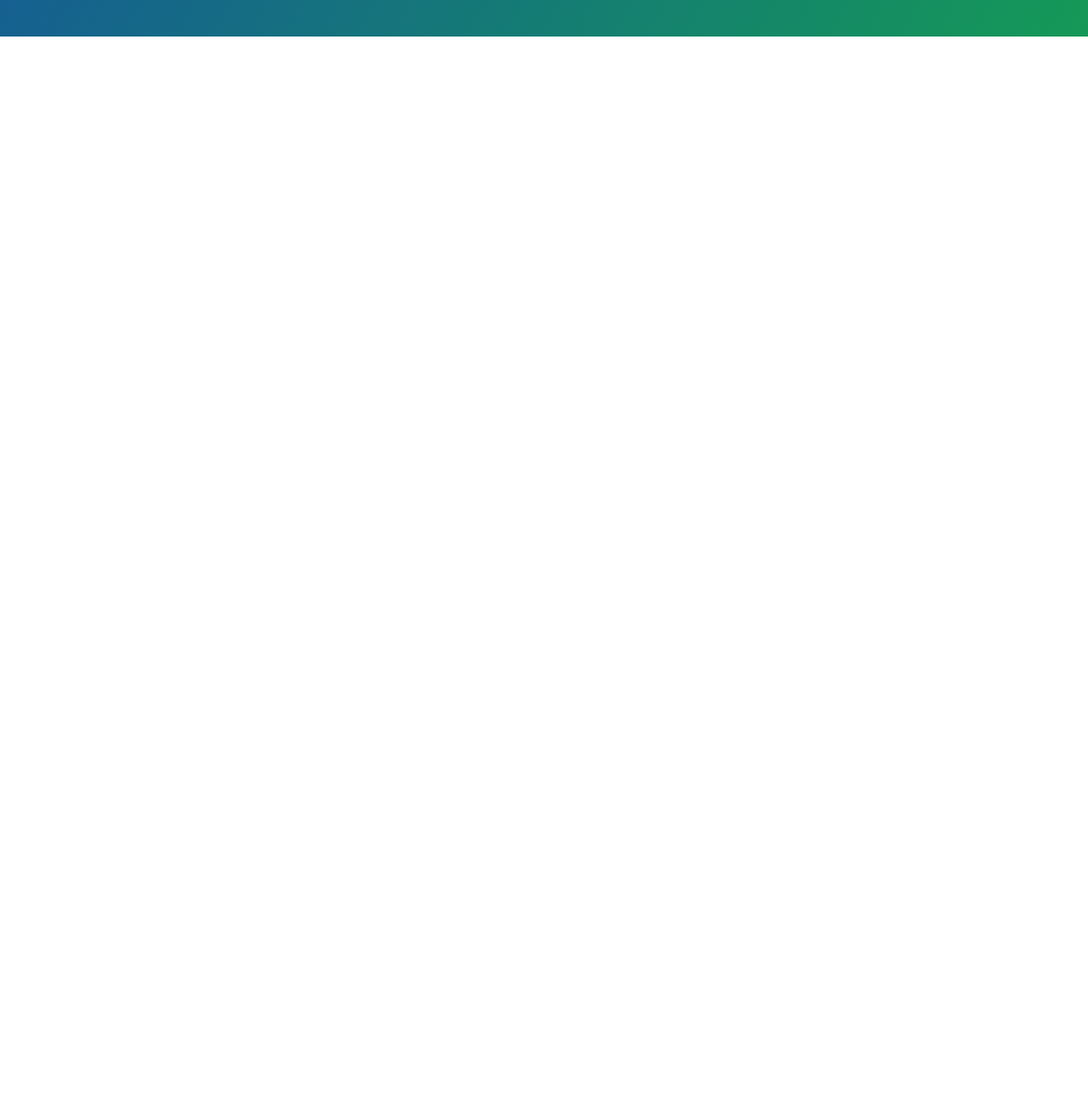
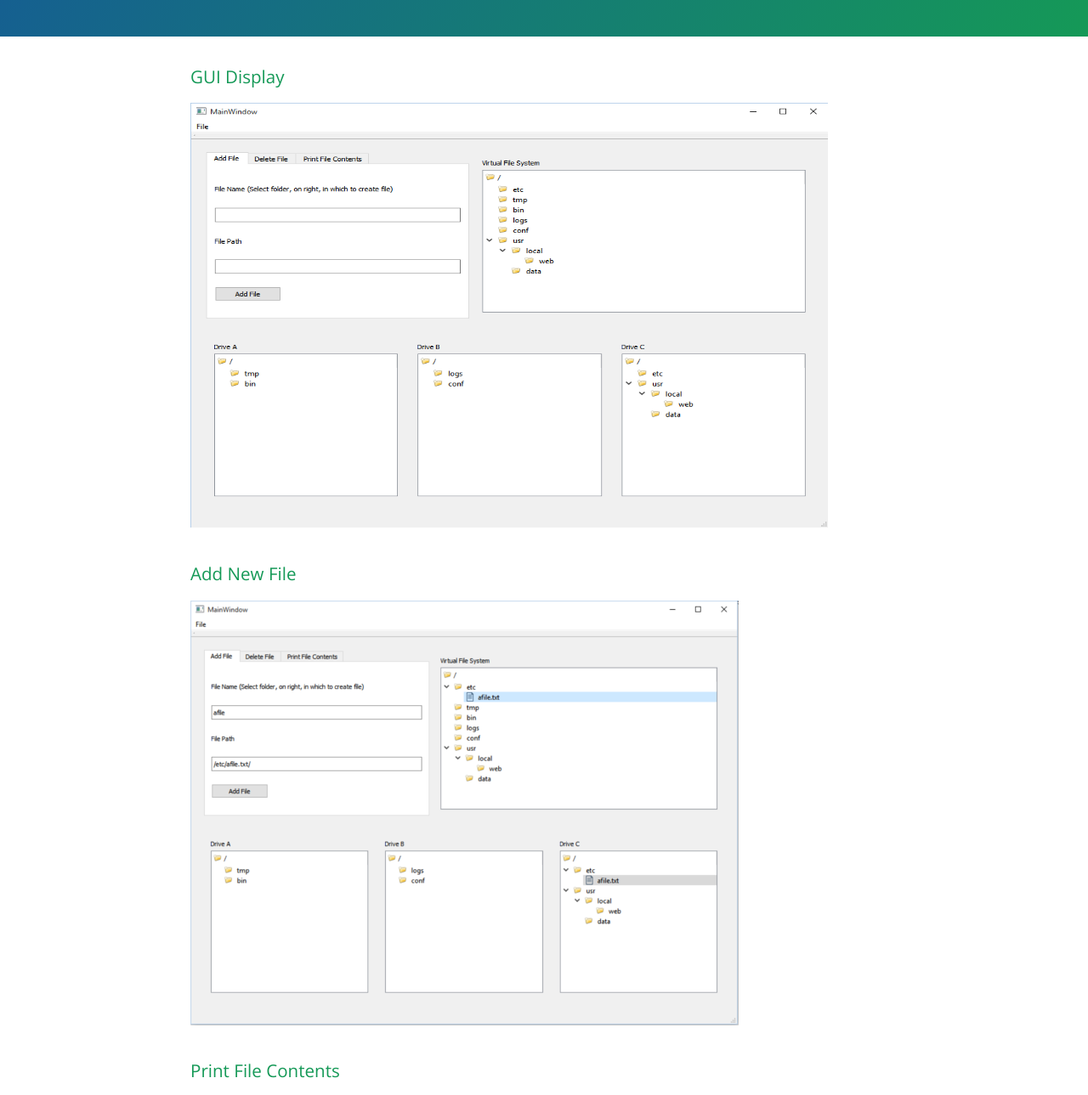
Before and after one commit to dsell002/vfs_demo, a plain HTML site: page web/index.html in a window 1280 px wide. Shown: the part 340-1629 px from the top of the page at 85% size. Before the commit the page ends 800 px from the top, so only its background shows below. Drawn offline with nearby package versions, Linux system fonts and the light colour scheme.

Commit message:
added screenshots to html page

```diff
--- a/web/index.html
+++ b/web/index.html
@@ -23,8 +23,12 @@
 	.tar.gz</a>
 </section>
 <section class="main-content">
-	<h3>
-	</h3>
+	<h3>GUI Display</h3>
+	<img alt="GUI" height="500" src="gui.png" width="750">
+	<h3>Add New File</h3>
+	<img alt="newfile" height="500" src="new_file.png" width="647">
+	<h3>Print File Contents</h3>
+	<img alt="printfile" height="500" src="print_file.png" width="645">
 </section>
 
 </body>
```
Also changed, not shown: web/gui.png (added), web/new_file.png (added), web/print_file.png (added), 1 other file.
